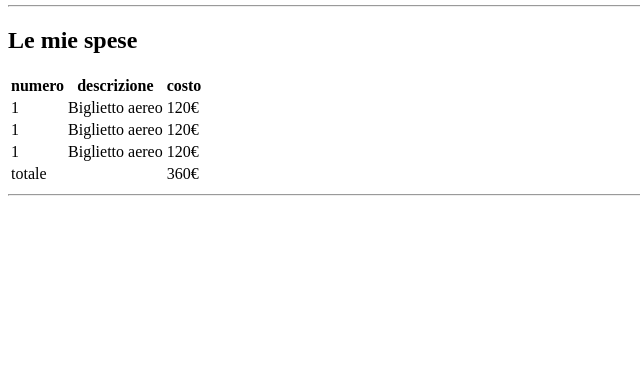
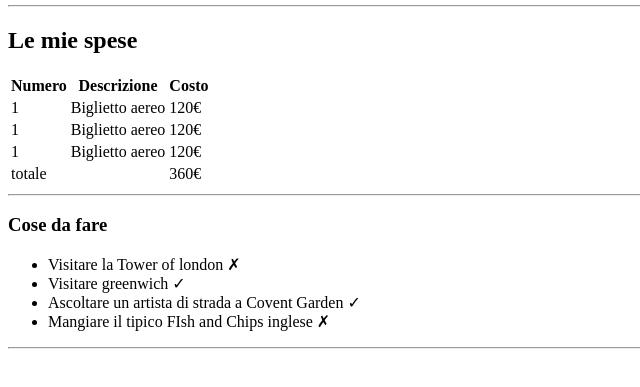
Before and after one commit to MattiaPaiano91/html-london-trip, a plain HTML site: page index.html in a window 1280 px wide. Shown: the part 101-488 px from the top of the page, without its empty margins (0-640 px from the left). Drawn offline with Linux system fonts and the light colour scheme.

Commit message:
-creata lista cose da fare -corretto maiuscole in tabella e titolo documento

```diff
--- a/index.html
+++ b/index.html
@@ -3,7 +3,7 @@
   <head>
     <meta charset="UTF-8" />
     <meta name="viewport" content="width=device-width, initial-scale=1.0" />
-    <title>Document</title>
+    <title>Il mio viaggio a londra</title>
   </head>
   <body>
     <header>
@@ -31,9 +31,9 @@
       <table>
         <thead>
           <tr>
-            <th>numero</th>
-            <th>descrizione</th>
-            <th>costo</th>
+            <th>Numero</th>
+            <th>Descrizione</th>
+            <th>Costo</th>
           </tr>
         </thead>
         <!-- intestazione tabella -->
@@ -62,16 +62,24 @@
 
         <!-- piede tabella -->
         <tfoot>
-            <tr>
-                <td>totale</td>
-                <td></td>
-                <td>360€</td>
-            </tr>
+          <tr>
+            <td>totale</td>
+            <td></td>
+            <td>360€</td>
+          </tr>
         </tfoot>
         <!-- piede tabella -->
+      </table>
+      <hr />
 
-      </table>
-      <hr>
+      <h3>Cose da fare</h3>
+      <ul>
+        <li>Visitare la Tower of london &#10007;</li>
+        <li>Visitare greenwich &#10003;</li>
+        <li>Ascoltare un artista di strada a Covent Garden &#10003;</li>
+        <li>Mangiare il tipico FIsh and Chips inglese &#10007;</li>
+      </ul>
+      <hr />
     </main>
   </body>
 </html>
```
